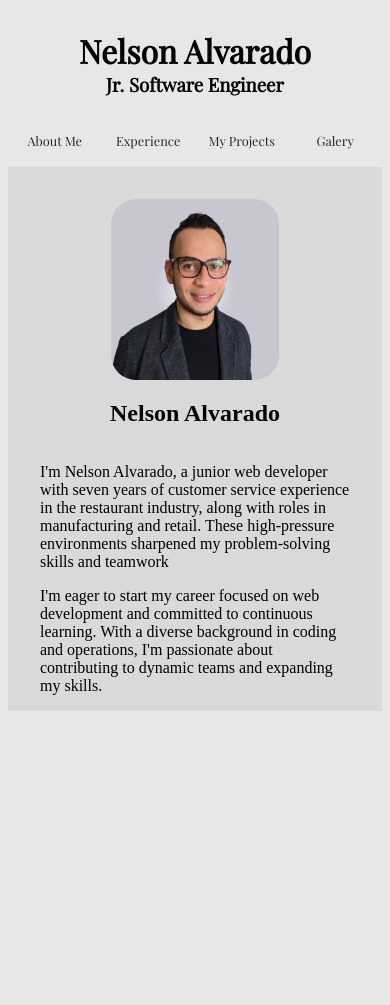
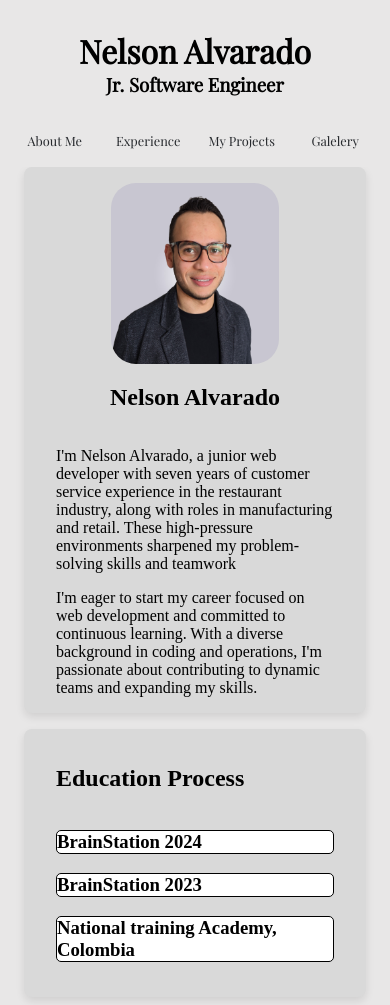
Before and after one commit to NelsonAlvaradoAguilar/portfolio, a React (Create React App) app: page / in a window 390 px wide. Before the commit the page ends 844 px from the top, so only its background shows below. Built offline with nearby package versions, Linux system fonts and the light colour scheme.

Commit message:
adding header mobile for education and toggle buttons

```diff
--- a/src/App.js
+++ b/src/App.js
@@ -3,7 +3,8 @@ import { BrowserRouter, Routes, Route } from "react-router-dom";
 import "./App.css";
 
 import Header from "./componentes/Header/Header.js";
-import AboutMe from "./componentes/AboutMe/AboutMe.js";
+
+import Main from "./pages/Main/Main.js";
 function App() {
   return (
     <>
@@ -12,7 +13,7 @@ function App() {
         <Routes>
           {/* Route for Main page */}
 
-          <Route path="/" element={<AboutMe />} />
+          <Route path="/" element={<Main />} />
         </Routes>
       </BrowserRouter>
     </>
--- a/src/apiData/data.js
+++ b/src/apiData/data.js
@@ -1,12 +1,12 @@
 import image1 from "../assets/Online-Part-Time_September-2023_Placement_0009_Nelson-Alvarado-Aguilar---Software-Engineering---Sept-2023_LI.jpg";
-
+import image2 from "../assets/Screenshot 2024-06-14 at 11.20.42 AM.png";
 const navBartitles = [
   { id: "0", title: "About Me" },
   { id: "1", title: "Experience" },
   { id: "2", title: "My Projects" },
   { id: "3", title: "Galery" },
 ];
-
+const imagesAboutMe = [{ image: image1 }, { image: image2 }];
 const aboutMeDada = [
   {
     id: "0",
@@ -19,4 +19,5 @@ const aboutMeDada = [
       "I'm eager to start my career  focused on web development and committed to continuous learning. With a diverse background in coding and operations, I'm passionate about contributing to dynamic teams and expanding my skills.",
   },
 ];
-export { navBartitles, aboutMeDada };
+
+export { navBartitles, aboutMeDada, imagesAboutMe };
--- a/src/componentes/AboutMe/AboutMe.js
+++ b/src/componentes/AboutMe/AboutMe.js
@@ -9,14 +9,16 @@ function AboutMe(params) {
     <section className="bio">
       {aboutMeDada?.map((data) => {
         return (
-          <div className="bio" key={data.id}>
+          <div className="bio__container" key={data.id}>
             <div className="bio__subcontainer">
               <img className="bio__image" src={data.image}></img>
               <h1>{data.name}</h1>
             </div>
             <article className="bio__article">
-              <p>{data.paragraph1}</p>
-              <p>{data.paragraph2}</p>
+              <p className="bio__paragraph">{data.paragraph1}</p>
+              <p className="bio__paragraph bio__paragraph--botton">
+                {data.paragraph2}
+              </p>
             </article>
           </div>
         );
--- a/src/componentes/AboutMe/AboutMe.scss
+++ b/src/componentes/AboutMe/AboutMe.scss
@@ -1,9 +1,11 @@
+@use "../../style/parcials/_mixin" as *;
+@use "../../style/parcials/_variables" as *;
+
 .bio {
-  background-color: #d9d9d9;
   display: flex;
   flex-direction: column;
   align-items: center;
-  padding-top: 1rem;
+  @include card();
   &__subcontainer {
     display: flex;
     flex-direction: column;
@@ -15,7 +17,10 @@
     border-radius: 25px;
   }
   &__article {
-    margin-left: 2rem;
-    margin-right: 2rem;
+  }
+  &__paragraph {
+    &--botton {
+      margin-bottom: 0%;
+    }
   }
 }
--- /dev/null
+++ b/src/componentes/Education/Education.js
@@ -0,0 +1,57 @@
+import { useState } from "react";
+import "./Education.scss";
+import { Link } from "react-router-dom";
+
+function Education(params) {
+  const [selected, SetSelected] = useState("");
+  const select = (subtitle) => {
+    SetSelected((button) => (button === subtitle ? "" : subtitle));
+    console.log();
+  };
+  return (
+    <section className="education">
+      <h1 className="education__title">Education Process</h1>
+      <div className="education__subcontainer">
+        <h3
+          onClick={() => {
+            select("BrainStation 2024");
+          }}
+          className={`education__subtitle ${
+            selected === "BrainStation 2024"
+              ? "education__subtitle--active"
+              : ""
+          }`}
+        >
+          {"BrainStation 2024"}
+        </h3>{" "}
+        <h3
+          onClick={() => {
+            select("BrainStation 2023");
+          }}
+          className={`education__subtitle ${
+            selected === "BrainStation 2023"
+              ? "education__subtitle--active"
+              : ""
+          }`}
+        >
+          {"BrainStation 2023"}
+        </h3>
+        <h3
+          onClick={() => {
+            select(" National training Academy, Colombia");
+          }}
+          className={`education__subtitle ${
+            selected === " National training Academy, Colombia"
+              ? "education__subtitle--active"
+              : ""
+          }`}
+        >
+          {" National training Academy, Colombia"}
+        </h3>{" "}
+      </div>
+    </section>
+  );
+}
+
+export default Education;
+//
--- /dev/null
+++ b/src/componentes/Education/Education.scss
@@ -0,0 +1,16 @@
+@use "../../style/parcials/_mixin" as *;
+@use "../../style/parcials/_variables" as *;
+
+.education {
+  @include card();
+  display: flex;
+  flex-direction: column;
+  margin-top: 1rem;
+  &__subtitle {
+    @include button();
+    &--active {
+      //@include hover();
+      @include SecActiveButton();
+    }
+  }
+}
--- a/src/componentes/Header/Header.js
+++ b/src/componentes/Header/Header.js
@@ -3,10 +3,10 @@ import "./Header.scss";
 import { Link, NavLink } from "react-router-dom";
 import { navBartitles } from "../../apiData/data";
 function Header(params) {
-  const [selectedIndex, SetSelectedIndex] = useState(null);
-  const select = (index) => {
-    SetSelectedIndex(index);
-    console.log(index);
+  const [selected, SetSelected] = useState("");
+  const select = (title) => {
+    SetSelected((button) => (button === title ? "" : title));
+    console.log();
   };
   return (
     <header className="header">
@@ -16,28 +16,74 @@ function Header(params) {
       </div>
       <nav className="header">
         <ul className="header header__navegation">
-          {navBartitles?.map((title, index) => {
-            return (
           <li
-                key={title.id}
             onClick={() => {
-                  select(index);
+              select("about");
             }}
-                className={`header header__list `}
-                to="/"
-                target="_blank"
+            className={`header header__list`}
           >
             {" "}
             <Link
+              to=""
+              //  target="_blank"
               className={`header header__link ${
-                    index === selectedIndex ? "header__link--active" : ""
+                selected === "about" ? "header__link--active" : ""
               }`}
             >
-                  {title.title}
+              {"About Me"}
             </Link>
           </li>
-            );
-          })}
+          <li
+            onClick={() => {
+              select("experience");
+            }}
+            className={`header header__list `}
+          >
+            {" "}
+            <Link
+              to=""
+              //  target="_blank"
+              className={`header header__link ${
+                selected === "experience" ? "header__link--active" : ""
+              }`}
+            >
+              {"Experience"}
+            </Link>
+          </li>
+          <li
+            onClick={() => {
+              select("projects");
+            }}
+            className={`header header__list `}
+          >
+            {" "}
+            <Link
+              to=""
+              //  target="_blank"
+              className={`header header__link ${
+                selected === "projects" ? "header__link--active" : ""
+              }`}
+            >
+              {"My Projects"}
+            </Link>
+          </li>
+          <li
+            onClick={() => {
+              select("gallery");
+            }}
+            className={`header header__list `}
+          >
+            {" "}
+            <Link
+              to=""
+              // target="_blank"
+              className={`header header__link ${
+                selected === "gallery" ? "header__link--active" : ""
+              }`}
+            >
+              {"Galelery"}
+            </Link>
+          </li>
         </ul>
       </nav>
     </header>
--- a/src/componentes/Header/Header.scss
+++ b/src/componentes/Header/Header.scss
@@ -14,11 +14,9 @@
     font-size: 0.8rem;
     height: 1.2rem;
     &:hover {
-      background-color: #d9d9d9;
-      border-radius: 5px;
+      @include hover();
     }
     &--active {
-      border: 1px solid black;
       @include activeButton();
     }
   }
--- /dev/null
+++ b/src/pages/Main/Main.js
@@ -0,0 +1,13 @@
+import AboutMe from "../../componentes/AboutMe/AboutMe";
+import Education from "../../componentes/Education/Education";
+
+function Main(params) {
+  return (
+    <>
+      <AboutMe />
+      <Education />
+    </>
+  );
+}
+
+export default Main;
--- a/src/style/parcials/__mixin.scss
+++ b/src/style/parcials/__mixin.scss
@@ -28,10 +28,40 @@
   margin-bottom: 0%;
 }
 @mixin activeButton {
+  background-color: #d9d9d9;
+  border: 1px solid black;
+  border: 1px $border solid;
+  border-radius: 5px;
+}
+
+@mixin SecActiveButton {
   background-color: $activeBtn;
   color: $activeTextBtn;
-
+  border: 1px solid black;
   border: 1px $border solid;
-
   border-radius: 5px;
 }
+@mixin hover {
+  background-color: $activeBtn;
+  border-radius: 5px;
+  border: 1px solid black;
+}
+@mixin SechHover {
+  background-color: $ligthBackground;
+  border-radius: 5px;
+  border: 1px solid black;
+}
+@mixin button {
+  border-radius: 5px;
+  border: 1px solid black;
+  background-color: $activeTextBtn;
+}
+
+@mixin card {
+  background-color: $ligthBackground;
+  padding: 1rem 2rem 1rem 2rem;
+  margin-left: 1rem;
+  margin-right: 1rem;
+  border-radius: 8px;
+  box-shadow: 0 4px 8px rgba(0, 0, 0, 0.1);
+}
--- a/src/style/parcials/__variables.scss
+++ b/src/style/parcials/__variables.scss
@@ -1,4 +1,5 @@
 $backgroundColor: #e8e7e7;
+$ligthBackground: #d9d9d9;
 $colorText: #272a2e;
 $activeBtn: #919191;
 $activeTextBtn: #ffffff;
```
Lines whose indentation alone changed are shown as unchanged.
